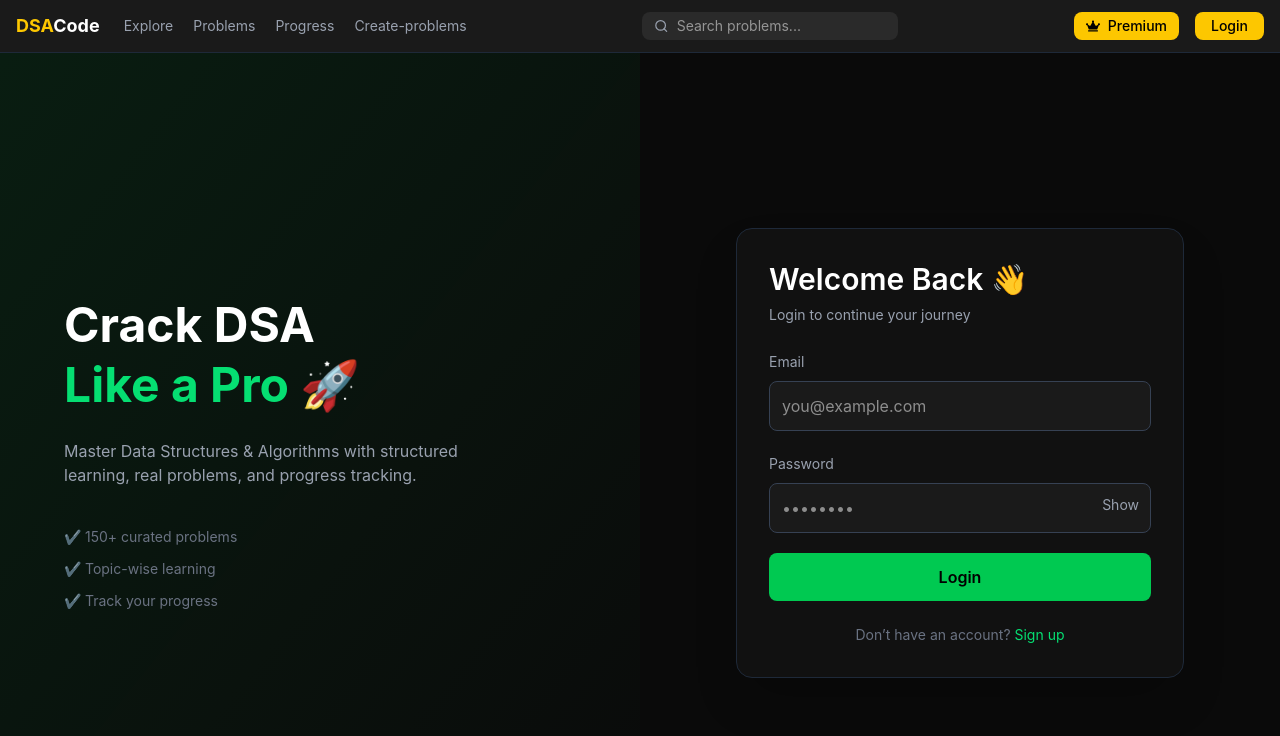
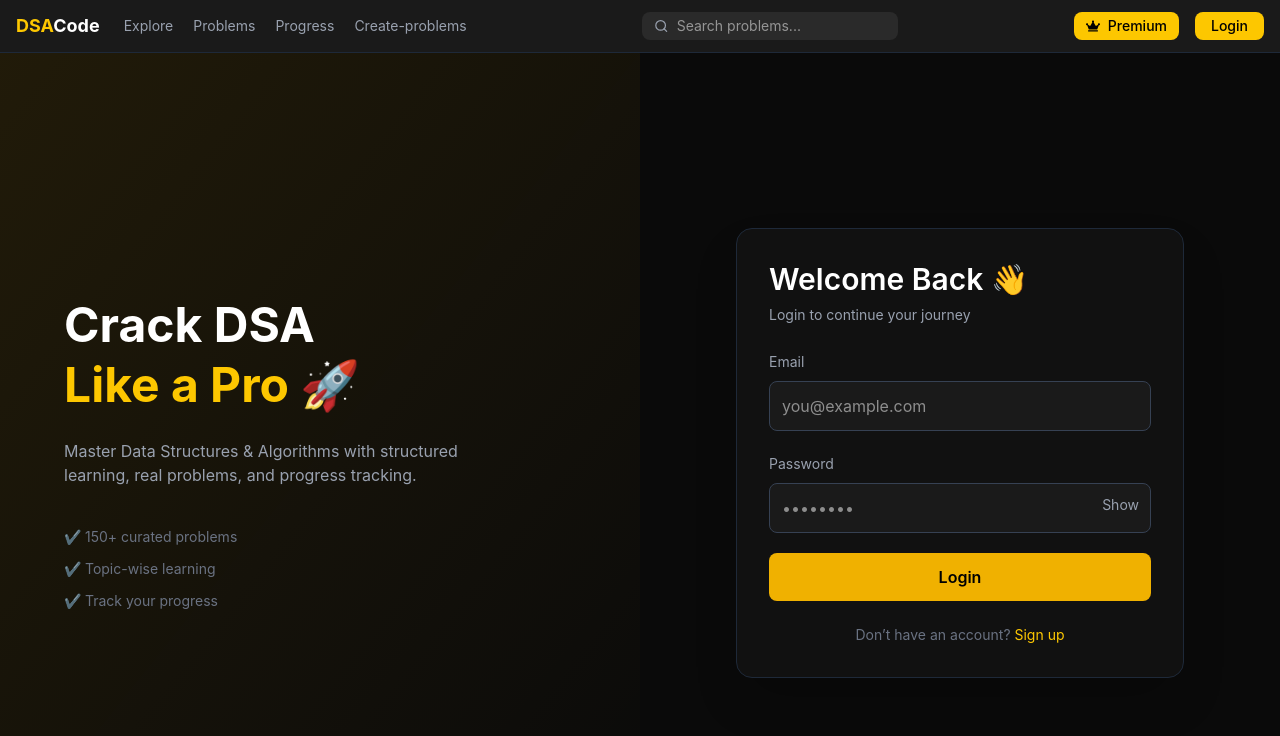
Before and after one commit to HarshAgnihotri9/dsa-platform, a React (Vite) app: page /login in a window 1280 px wide. Shown: the top 736 px of the page. Built offline with nearby package versions, Linux system fonts and the light colour scheme.

Commit message:
minor changes

```diff
--- a/src/index.css
+++ b/src/index.css
@@ -1,2 +1,7 @@
 @import "tailwindcss";
 /*  */
+
+
+body {
+  background-color: black;
+}
--- a/src/pages/Login.jsx
+++ b/src/pages/Login.jsx
@@ -56,10 +56,10 @@ export default function Login() {
     <div className="min-h-screen flex bg-[#0a0a0a] text-white">
 
       {/* LEFT SIDE (Branding) */}
-      <div className="hidden md:flex w-1/2 flex-col justify-center px-16 bg-gradient-to-br from-green-500/10 to-transparent">
+      <div className="hidden md:flex w-1/2 flex-col justify-center px-16 bg-gradient-to-br from-yellow-500/10 to-transparent">
         <h1 className="text-5xl font-bold leading-tight">
           Crack DSA <br />
-          <span className="text-green-400">Like a Pro 🚀</span>
+          <span className="text-yellow-400">Like a Pro 🚀</span>
         </h1>
 
         <p className="text-gray-400 mt-6 max-w-md">
@@ -105,7 +105,7 @@ export default function Login() {
                   placeholder="you@example.com"
                   value={form.email}
                   onChange={handleChange}
-                  className="w-full mt-2 p-3 rounded-lg bg-[#1a1a1a] border border-gray-700 focus:outline-none focus:ring-2 focus:ring-green-500 transition"
+                  className="w-full mt-2 p-3 rounded-lg bg-[#1a1a1a] border border-gray-700 focus:outline-none focus:ring-2 focus:ring-yellow-500 transition"
                 />
               </div>
 
@@ -119,7 +119,7 @@ export default function Login() {
                     placeholder="••••••••"
                     value={form.password}
                     onChange={handleChange}
-                    className="w-full p-3 rounded-lg bg-[#1a1a1a] border border-gray-700 focus:outline-none focus:ring-2 focus:ring-green-500 pr-12"
+                    className="w-full p-3 rounded-lg bg-[#1a1a1a] border border-gray-700 focus:outline-none focus:ring-2 focus:ring-yellow-500 pr-12"
                   />
                   <button
                     type="button"
@@ -135,7 +135,7 @@ export default function Login() {
               <button
                 type="submit"
                 disabled={loading}
-                className="w-full py-3 rounded-lg font-semibold bg-green-500 hover:bg-green-400 text-black transition disabled:bg-gray-700 disabled:text-gray-400"
+                className="w-full py-3 rounded-lg font-semibold bg-yellow-500 hover:bg-yellow-400 text-black transition disabled:bg-gray-700 disabled:text-gray-400"
               >
                 {loading ? "Logging in..." : "Login"}
               </button>
@@ -146,7 +146,7 @@ export default function Login() {
               Don’t have an account?{" "}
               <span
                 onClick={() => navigate("/signup")}
-                className="text-green-400 cursor-pointer hover:underline"
+                className="text-yellow-400 cursor-pointer hover:underline"
               >
                 Sign up
               </span>
```
